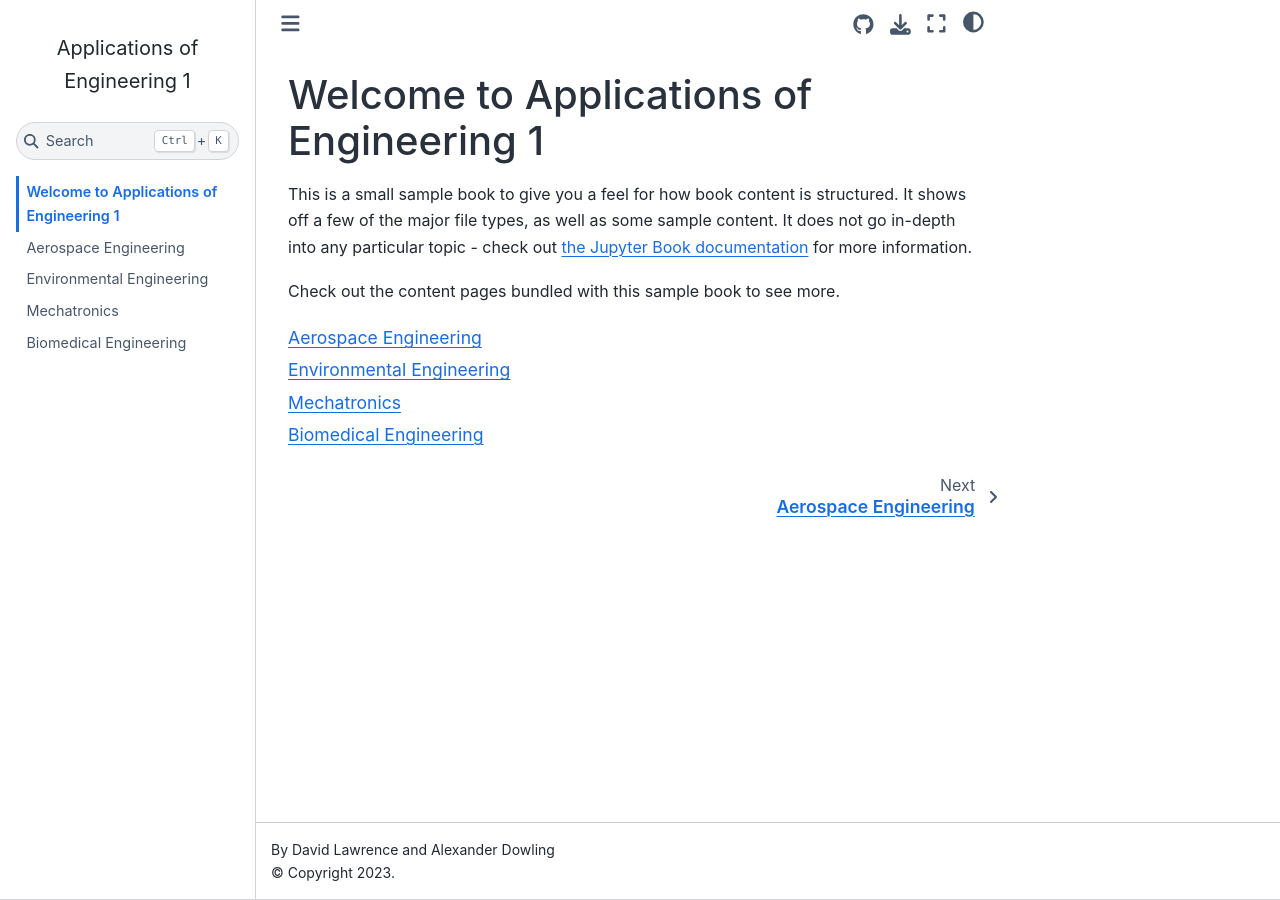
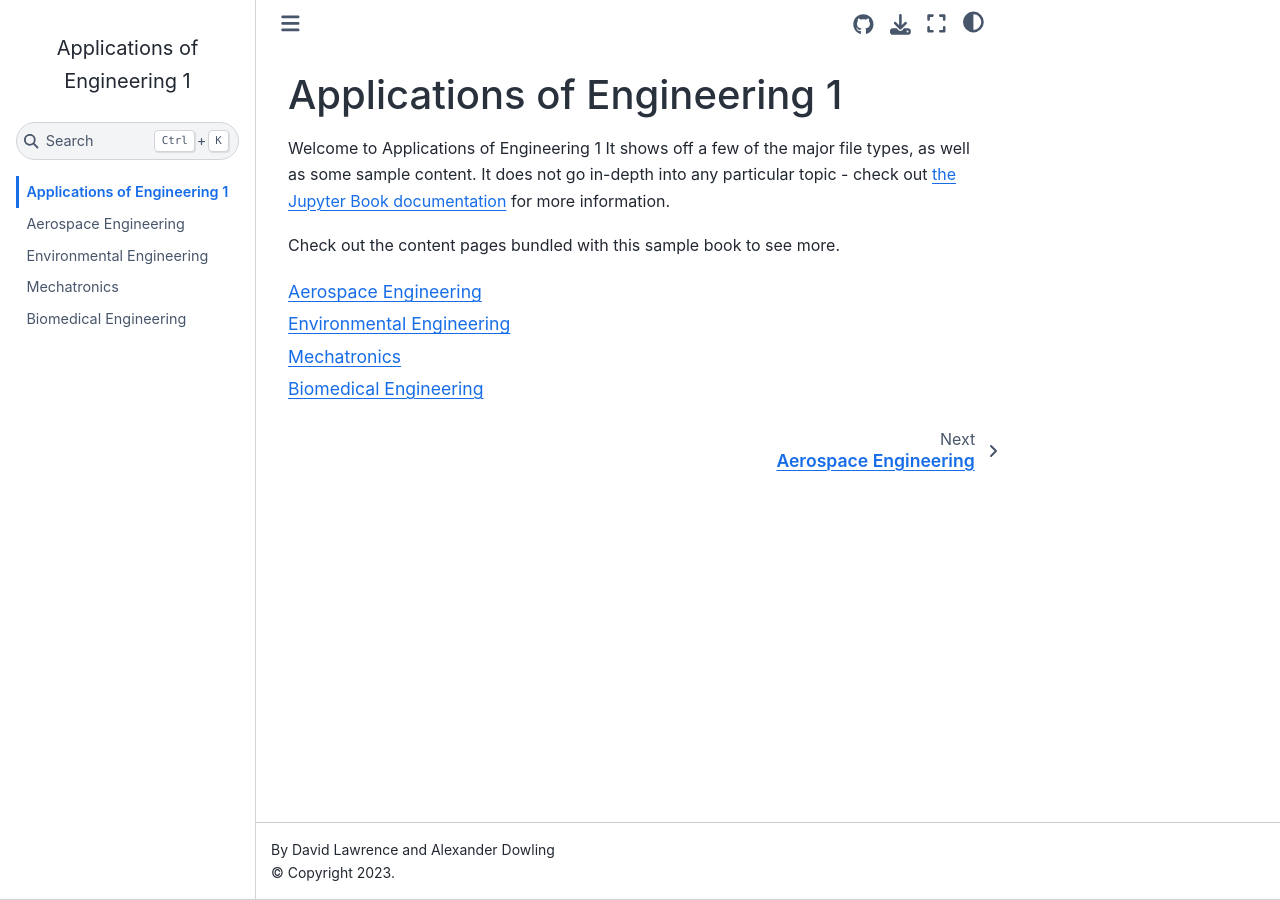
Before and after one commit to Culver-Academies/engineering1, a Jupyter Book: the page built from intro.md, in a window 1280 px wide. Built offline with Jupyter Book 1.0.4 settings and Sphinx 7.4.7 and the Sphinx Book theme 1.1.4, drawn with Linux system fonts in a browser that asks for light colours.

Commit message:
Update intro.md

```diff
--- a/intro.md
+++ b/intro.md
@@ -1,7 +1,6 @@
-# Welcome to Applications of Engineering 1
+# Applications of Engineering 1
 
-This is a small sample book to give you a feel for how book content is
-structured.
+Welcome to Applications of Engineering 1
 It shows off a few of the major file types, as well as some sample content.
 It does not go in-depth into any particular topic - check out [the Jupyter Book documentation](https://jupyterbook.org) for more information.
 
```
